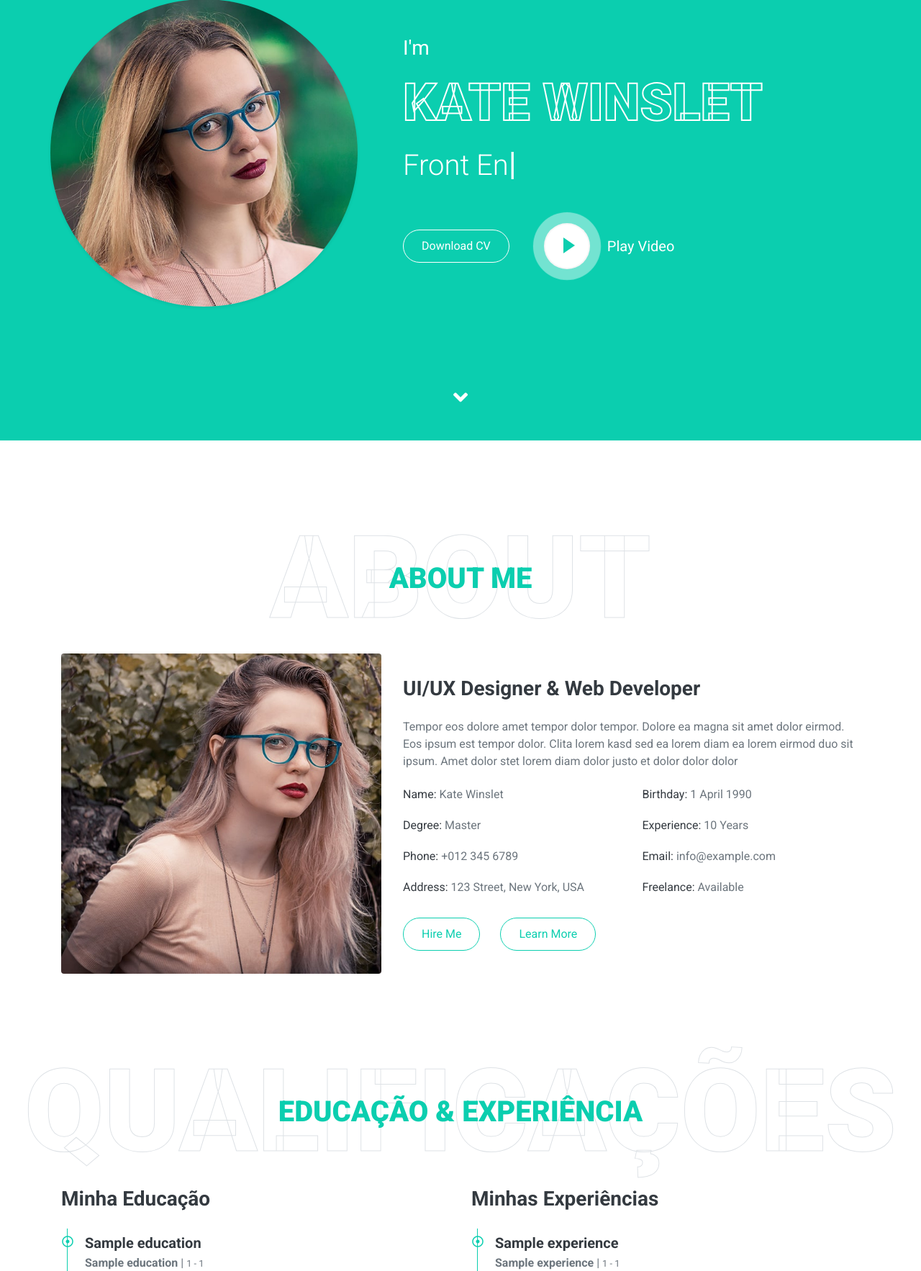
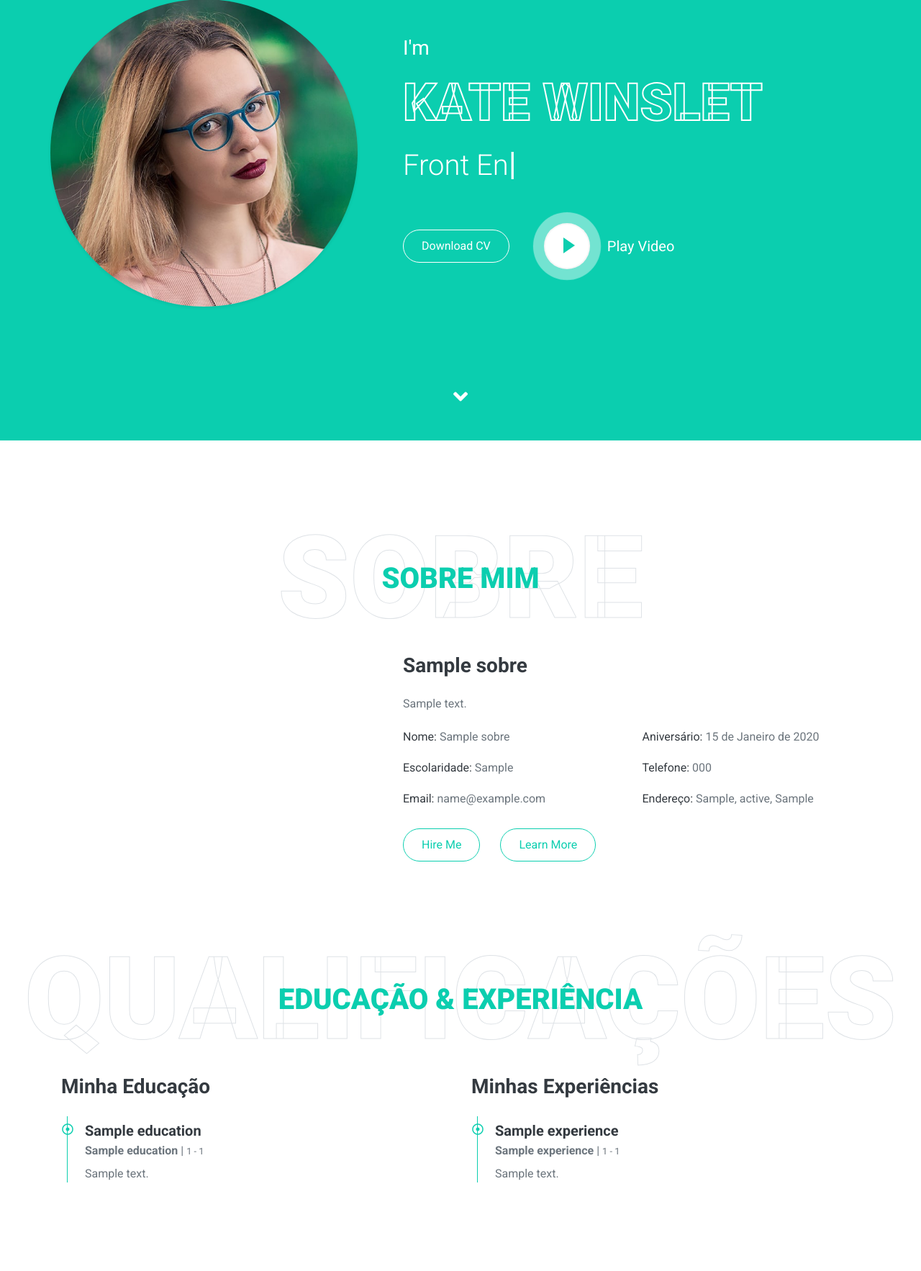
Before and after one commit to ErickFernan/curriculo_online_django, a Django app: page / in a window 1280 px wide. Shown: the part 188-1954 px from the top of the page at 72% size. Run offline with Django 4.2, Linux system fonts and the light colour scheme; tables that the repository leaves empty hold one stand-in row (values such as "Sample post"); some libraries are stand-ins or nearby versions.

Commit message:
'Sobre' funcionando já funcionando com a área administrativa

```diff
--- a/core/models.py
+++ b/core/models.py
@@ -1,6 +1,13 @@
 from django.core.validators import MinValueValidator, MaxValueValidator
 from django.db import models
-from stdimage.models import StdImageField
+from stdimage import StdImageField
+import uuid
+
+
+def get_file_path(_instance, filename):
+    ext = filename.split('.')[-1]
+    filename = f'{uuid.uuid4()}.{ext}'
+    return filename
 
 
 class Base(models.Model):
@@ -66,3 +73,38 @@ class Experience(Base):
 
     def __str__(self):
         return self.titulo
+
+
+class Endereco(Base):
+    pais = models.CharField('País', max_length=15)
+    estado = models.CharField('Estado', max_length=15)
+    cidade = models.CharField('Cidade', max_length=20)
+
+    class Meta:
+        verbose_name = 'Endereço'
+        verbose_name_plural = 'Endereço'
+
+    def __str__(self):
+        return self.cidade
+
+
+class Sobre(Base):
+    titulo = models.CharField('Título', max_length=100)
+    descricao = models.TextField('Descrição', max_length=200)
+    nome = models.CharField('Nome', max_length=40)
+    escolaridade = models.TextField('Escolariade', max_length=45)
+    telefone = models.CharField('Telefone', max_length=20)
+    endereco = models.ForeignKey('core.Endereco', verbose_name='Endereço', on_delete=models.CASCADE)
+    nascimento = models.DateField('Nascimento')
+    # experia_anos = models.CharField('Experiência', max_length=10)
+    email = models.EmailField(max_length=254)
+    # freelance = models.CharField('Freelance', max_length=15)
+    imagem = StdImageField('Imagem', upload_to=get_file_path,
+                           variations={'thumb': {'width': 600, 'height': 600, 'crop': True}})
+
+    class Meta:
+        verbose_name = 'Sobre'
+        verbose_name_plural = 'Sobre'
+
+    def __str__(self):
+        return self.titulo
--- a/core/templates/about.html
+++ b/core/templates/about.html
@@ -3,29 +3,33 @@
 <div class="container-fluid py-5" id="about">
         <div class="container">
             <div class="position-relative d-flex align-items-center justify-content-center">
-                <h1 class="display-1 text-uppercase text-white" style="-webkit-text-stroke: 1px #dee2e6;">About</h1>
-                <h1 class="position-absolute text-uppercase text-primary">About Me</h1>
+                <h1 class="display-1 text-uppercase text-white" style="-webkit-text-stroke: 1px #dee2e6;">Sobre</h1>
+                <h1 class="position-absolute text-uppercase text-primary">Sobre mim</h1>
             </div>
+
+            {% for s in sobre %}
             <div class="row align-items-center">
                 <div class="col-lg-5 pb-4 pb-lg-0">
-                    <img class="img-fluid rounded w-100" src="{% static 'img/about.jpg' %}" alt="">
+                    <img class="img-fluid rounded w-100" src="{{ s.imagem.thumb.url }}" alt="">
                 </div>
                 <div class="col-lg-7">
-                    <h3 class="mb-4">UI/UX Designer & Web Developer</h3>
-                    <p>Tempor eos dolore amet tempor dolor tempor. Dolore ea magna sit amet dolor eirmod. Eos ipsum est tempor dolor. Clita lorem kasd sed ea lorem diam ea lorem eirmod duo sit ipsum. Amet dolor stet lorem diam dolor justo et dolor dolor dolor</p>
+                    <h3 class="mb-4">{{ s.titulo }}</h3>
+                    <p>{{ s.descricao }}</p>
                     <div class="row mb-3">
-                        <div class="col-sm-6 py-2"><h6>Name: <span class="text-secondary">Kate Winslet</span></h6></div>
-                        <div class="col-sm-6 py-2"><h6>Birthday: <span class="text-secondary">1 April 1990</span></h6></div>
-                        <div class="col-sm-6 py-2"><h6>Degree: <span class="text-secondary">Master</span></h6></div>
-                        <div class="col-sm-6 py-2"><h6>Experience: <span class="text-secondary">10 Years</span></h6></div>
-                        <div class="col-sm-6 py-2"><h6>Phone: <span class="text-secondary">+012 345 6789</span></h6></div>
-                        <div class="col-sm-6 py-2"><h6>Email: <span class="text-secondary">info@example.com</span></h6></div>
-                        <div class="col-sm-6 py-2"><h6>Address: <span class="text-secondary">123 Street, New York, USA</span></h6></div>
-                        <div class="col-sm-6 py-2"><h6>Freelance: <span class="text-secondary">Available</span></h6></div>
+                        <div class="col-sm-6 py-2"><h6>Nome: <span class="text-secondary">{{ s.nome }}</span></h6></div>
+                        <div class="col-sm-6 py-2"><h6>Aniversário: <span class="text-secondary">{{ s.nascimento }}</span></h6></div>
+                        <div class="col-sm-6 py-2"><h6>Escolaridade: <span class="text-secondary">{{ s.escolaridade }}</span></h6></div>
+                        <!--<div class="col-sm-6 py-2"><h6>Experiência: <span class="text-secondary">10 Years</span></h6></div>-->
+                        <div class="col-sm-6 py-2"><h6>Telefone: <span class="text-secondary">{{ s.telefone }}</span></h6></div>
+                        <div class="col-sm-6 py-2"><h6>Email: <span class="text-secondary">{{ s.email }}</span></h6></div>
+                        <div class="col-sm-6 py-2"><h6>Endereço: <span class="text-secondary">{{ s.endereco.cidade}}, {{ s.endereco.estado}}, {{ s.endereco.pais}}</span></h6></div>
+                        <!--<div class="col-sm-6 py-2"><h6>Freelance: <span class="text-secondary">Available</span></h6></div>-->
                     </div>
                     <a href="" class="btn btn-outline-primary mr-4">Hire Me</a>
                     <a href="" class="btn btn-outline-primary">Learn More</a>
                 </div>
             </div>
+            {% endfor %}
+
         </div>
     </div>
--- a/core/views.py
+++ b/core/views.py
@@ -1,5 +1,5 @@
 from django.views.generic import TemplateView
-from .models import Service, Experience, Education
+from .models import Service, Experience, Education, Sobre
 
 
 class IndexView(TemplateView):
@@ -8,7 +8,8 @@ class IndexView(TemplateView):
     def get_context_data(self, **kwargs):
         context = super(IndexView, self).get_context_data(**kwargs)
         context['servicos'] = Service.objects.order_by('?').all()
-        context['educacao'] = Education.objects.order_by('?').all()
-        context['experiencia'] = Experience.objects.order_by('?').all()
+        context['educacao'] = Education.objects.all()
+        context['experiencia'] = Experience.objects.all()
+        context['sobre'] = Sobre.objects.all()
 
         return context
```
Also changed, not shown: core/admin.py (+11 -1 lines), core/migrations/0001_initial.py, core/migrations/0002_alter_sobre_escolaridade.py (added), core/migrations/0002_education_experience_alter_service_icone.py (deleted), core/migrations/0003_alter_sobre_escolaridade_alter_sobre_nome.py (added), media/fd2cdaa2-eda3-439e-a303-2e9ba650fe44.jpg (added), media/fd2cdaa2-eda3-439e-a303-2e9ba650fe44.thumb.jpg (added).
